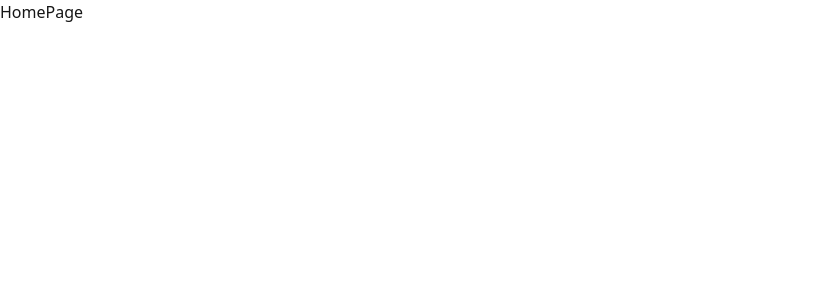
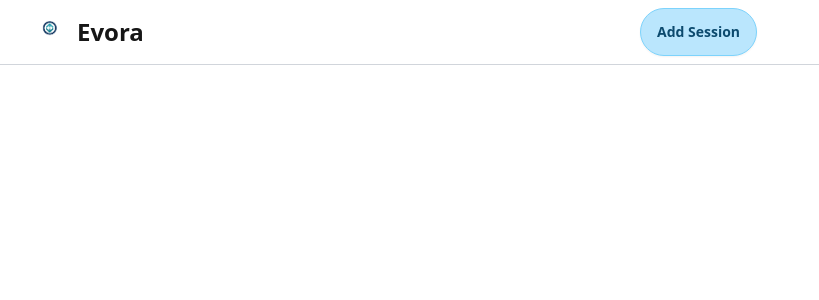
Before and after one commit to skrrr7/Evora, a React app in the folder frontend/: page / in a window 1280 px wide. Shown: the top 300 px of the page, without its empty margins (0-819 px from the left). Built offline with nearby package versions, Linux system fonts and the light colour scheme; the HTML template or start-up script is replaced by a standard one.

Commit message:
Added UI navbar

```diff
--- a/frontend/src/components/Navbar.jsx
+++ b/frontend/src/components/Navbar.jsx
@@ -3,19 +3,28 @@ import EvoraLogo from "../assets/EVORA-LOGO.png";
 
 const Navbar = () => {
   return (
-    <nav className="w-full border-b border-gray-200 bg-white px-6 py-4">
-      <div className="mx-auto flex w-full max-w-7xl items-center justify-between">
-        <div className="flex items-center gap-2">
-          <img src={EvoraLogo} alt="Evora Logo" className="h-8 w-8 object-contain" />
-          <span className="text-lg font-semibold text-gray-900">Evora</span>
+    <nav className="navbar border-b border-base-300 bg-base-100 px-4 md:px-6">
+      <div className="mx-auto flex w-full max-w-7xl items-center">
+        <div className="navbar-start">
+          <div className="btn btn-ghost pointer-events-none gap-3 px-2 normal-case hover:bg-transparent">
+            <div className="h-8 w-8 shrink-0 overflow-hidden">
+              <img
+                src={EvoraLogo}
+                alt="Evora Logo"
+                className="h-full w-full scale-[1.75] object-contain"
+              />
+            </div>
+            <span className="text-2xl font-semibold leading-none">Evora</span>
+          </div>
         </div>
-
-        <button
-          type="button"
-          className="rounded-md bg-blue-600 px-4 py-2 text-sm font-medium text-white transition hover:bg-blue-700"
-        >
-          Add Session
-        </button>
+        <div className="navbar-end">
+          <button
+            type="button"
+            className="btn btn-sm border-sky-300 bg-sky-200 text-sky-900 hover:border-sky-400 hover:bg-sky-300 md:btn-md"
+          >
+            Add Session
+          </button>
+        </div>
       </div>
     </nav>
   );
--- a/frontend/src/pages/HomePage.jsx
+++ b/frontend/src/pages/HomePage.jsx
@@ -1,7 +1,10 @@
 import React from 'react'
+import Navbar from '../components/navbar';
 
 const HomePage = () => {
-  return <div className="min-h-screen">HomePage</div>
+  return <div className="min-h-screen">
+    <Navbar/>
+  </div>
 };
 
 export default HomePage
```
